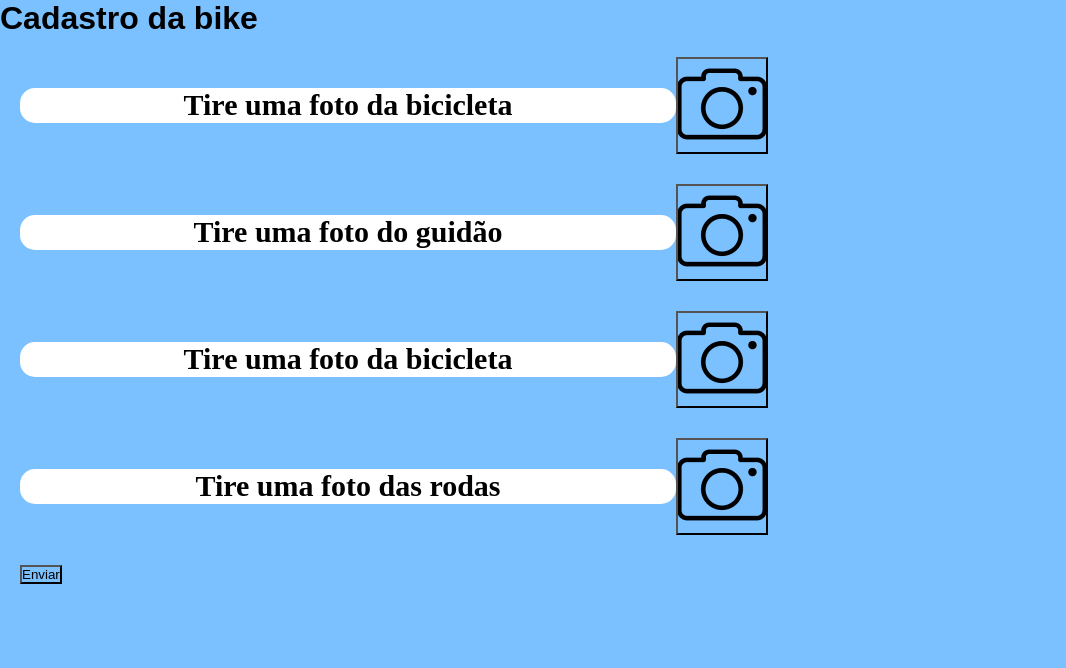
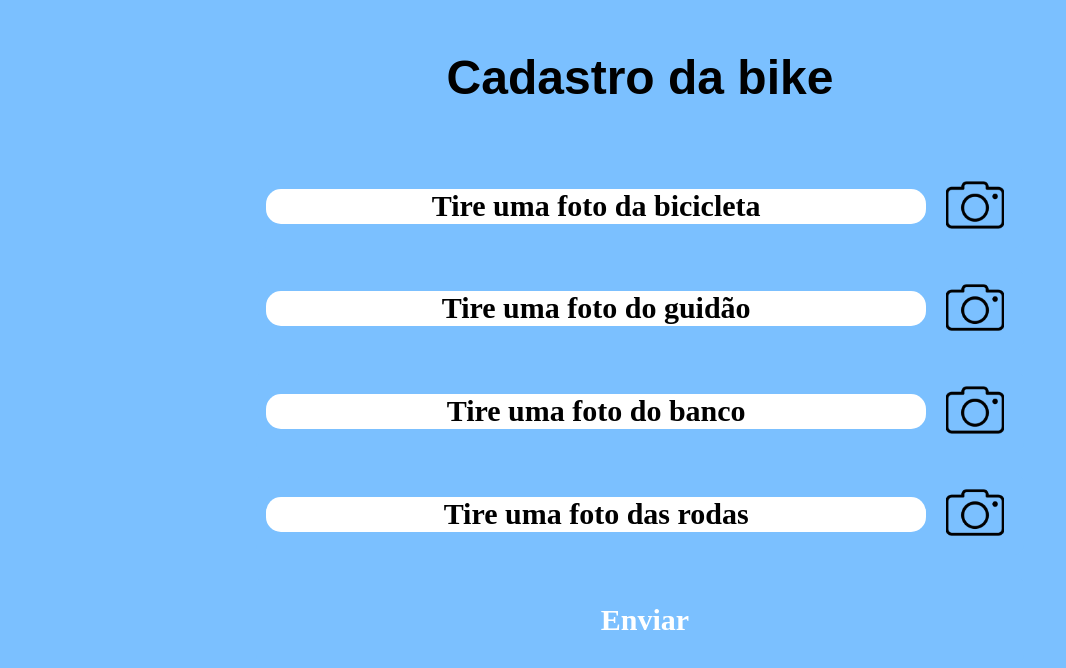
Before and after one commit to Checkpoint-Responsive/Sprint3, a React (Vite) app: page /pagina-cadastro in a window 1280 px wide. Shown: the top 668 px of the page, without its empty margins (0-1066 px from the left). Built offline with nearby package versions, Linux system fonts and the light colour scheme.

Commit message:
css finalizado

```diff
--- a/src/routes/Cadastro/cadastro.css
+++ b/src/routes/Cadastro/cadastro.css
@@ -1,11 +1,28 @@
+h1{
+    display:flex ;
+    text-align: center;
+    justify-content: center;
+    padding: 50px;
+    font-size:3em;
+
+}
+
+.cadastro{
+display:flex ;
+text-align: center;
+justify-content: center;
+flex-wrap: wrap;
+
+}
+
 .box{
     display: flex;
     align-items: center;
     width: 60%;
-    /* background-color: white; */
     border-radius: 10px;
     padding: 10px;
     margin: 10px;
+    justify-content: center;
 
     & p{
         background-color: white;
@@ -15,12 +32,32 @@
         display: flex;
         justify-content: center;
         text-align: center;
+        color: #000;
+        font-family: Caudex;
+        font-size: 30px;
+        font-style: normal;
+        font-weight: 700;
+        line-height: normal;
+    }
 
-        color: #000;
-font-family: Caudex;
-font-size: 30px;
-font-style: normal;
-font-weight: 700;
-line-height: normal;
+    & button{
+        padding-left: 10px;
+        border-style: none;
+        & img{
+        width: 75%;
+        cursor: pointer;
+        }
     }
 }
+.btnEnviar{
+    width: 250px;
+    height: 70px;
+    border-style: none;
+    color: white;
+    font-family: Caudex;
+    font-size: 30px;
+    font-style: normal;
+    font-weight: 700;
+    line-height: normal;
+    cursor: pointer;
+}
--- a/src/routes/Cadastro/index.jsx
+++ b/src/routes/Cadastro/index.jsx
@@ -20,7 +20,7 @@ export default function PaginaCadastro(){
                 <button className="btnCamera"><img src={camera} alt="" /></button>
                 </div>
             <div className="box">
-                <p>Tire uma foto da bicicleta</p>
+                <p>Tire uma foto do banco</p>
                 <button className="btnCamera"><img src={camera} alt="" /></button>
                 </div>
             <div className="box">
```
